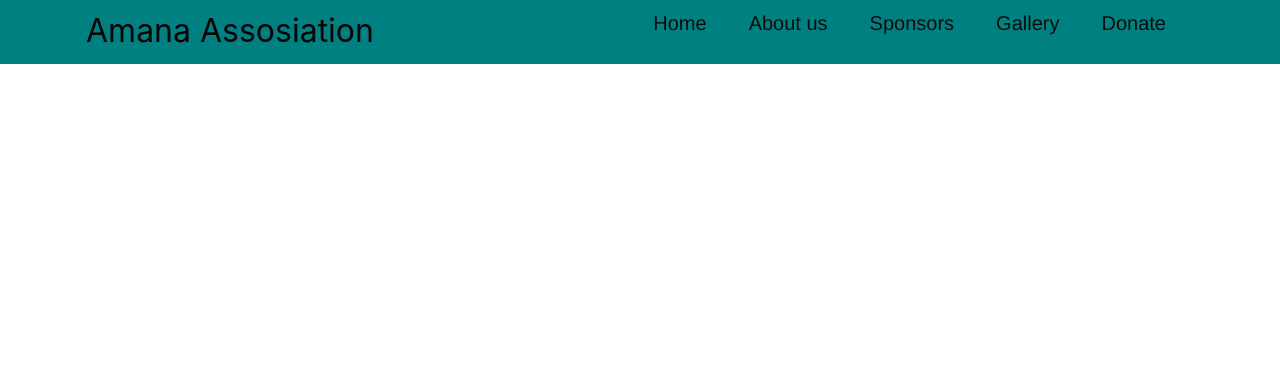
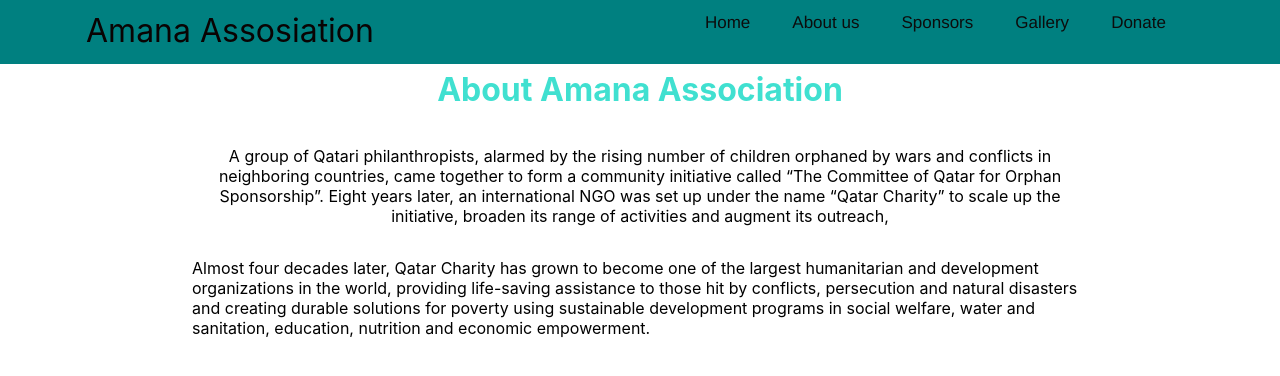
Before and after one commit to selehadin-cyber/Amana, a React (Create React App) app: page /aboutus in a window 1280 px wide. Shown: the top 376 px of the page. Built offline with nearby package versions, Linux system fonts and the light colour scheme.

Commit message:
about us section added

```diff
--- a/src/App.css
+++ b/src/App.css
@@ -37,3 +37,23 @@
     transition-duration: 1s;
     transform: scale(1.01);
 }
+/* galleri section*/
+.container {
+    display: grid;
+    grid-template-columns: repeat(auto-fit, minmax(320px, 1fr));
+    grid-gap: 4rem;
+    width: 100%;
+    max-width: 1280px;
+    margin: 0 auto;
+    margin-bottom: 6rem;
+    margin-top: 40px;
+    justify-content: center;
+    }
+    .project {
+      background: grey;
+      box-shadow: 1px 1px 2px rgba(0, 0, 0, 0.5);
+      border-radius: 6px;
+    }
+    h1 {
+        margin-top: 70px;
+    }
--- a/src/App.js
+++ b/src/App.js
@@ -3,6 +3,8 @@
 import { SliderData } from "./components/ImageData";
 import { ImageSlider } from "./components/ImageSlider";
 import Navbar from './components/Navbar';
+import Aboutus from "./pages/Aboutus";
+import Galeri from "./pages/Galeri";
 
 function App() {
   return (
@@ -12,6 +14,8 @@
 
         <Routes>
         <Route path='/Amana' exact element={<ImageSlider slides={SliderData}/>} />
+        <Route path='/galeri' element={<Galeri />} />
+        <Route path='/aboutus' element={<Aboutus />} />
         </Routes>
 
       </Router>
--- a/src/components/Navbar.css
+++ b/src/components/Navbar.css
@@ -62,7 +62,7 @@
     padding: 0.5rem 1rem;
     height: 50px;
     font-family: 'Arimo', sans-serif;
-    font-size: 20px;
+    font-size: 17px;
   }
 
   .nav-links:hover {
@@ -75,6 +75,7 @@
     position: fixed;
     width: 100%;
     z-index: 999;
+    top: 0;
   }
 
   .fa-bars {
--- a/src/components/Navbar.js
+++ b/src/components/Navbar.js
@@ -40,7 +40,7 @@
                         </Link>
                     </li>
                     <li className="nav-item">
-                        <Link to="/services" className="nav-links" onClick={closeMobileMenu}>
+                        <Link to="/aboutus" className="nav-links" onClick={closeMobileMenu}>
                             About us
                         </Link>
                     </li>
--- /dev/null
+++ b/src/pages/Aboutus.css
@@ -0,0 +1,16 @@
+.text-center {
+    text-align: center;
+}
+p {
+    width: 70%;
+    align-self: center;
+}
+.containera {
+    display: flex;
+    flex-direction: column;
+    align-items: center;
+    justify-content: center;
+}
+h1 {
+    color: turquoise;
+}
--- /dev/null
+++ b/src/pages/Aboutus.js
@@ -0,0 +1,20 @@
+import "../App.css"
+import "./Aboutus.css"
+
+
+export default function Aboutus() {
+     return (
+        <>
+        <h1 className="text-center">About Amana Association</h1>
+        <div className="containera">
+
+        <p className="text-center">A group of Qatari philanthropists, alarmed by the rising number of children orphaned by wars and conflicts in neighboring countries,
+         came together to form a community initiative called “The Committee of Qatar for
+         Orphan Sponsorship”. Eight years later, an international NGO was set up under the
+         name “Qatar Charity” to scale up the initiative, broaden its range of activities and
+          augment its outreach, </p>
+          <p>Almost four decades later, Qatar Charity has grown to become one of the largest humanitarian and development organizations in the world, providing life-saving assistance to those hit by conflicts, persecution and natural disasters and creating durable solutions for poverty using sustainable development programs in social welfare, water and sanitation, education, nutrition and economic empowerment. </p>
+          </div>
+        </>
+    );
+}
--- /dev/null
+++ b/src/pages/Galeri.js
@@ -0,0 +1,18 @@
+import "../App.css"
+
+
+export default function Galeri() {
+    return (
+        <div className='cards'>
+        <h1>Galeri</h1>
+        <div className="container">
+          <div className="project"><img src="https://picsum.photos/200/300" className="project-image" alt="" /></div>
+          <div className="project"><img src="https://picsum.photos/200/300" className="project-image" alt="" /></div>
+          <div className="project"><img src="https://picsum.photos/200/300" className="project-image" alt="" /></div>
+          <div className="project"><img src="https://picsum.photos/200/300" className="project-image" alt="" /></div>
+          <div className="project"><img src="https://picsum.photos/200/300" className="project-image" alt="" /></div>
+          <div className="project"><img src="https://picsum.photos/200/300" className="project-image" alt="" /></div>
+        </div>
+      </div>
+    );
+}
```
